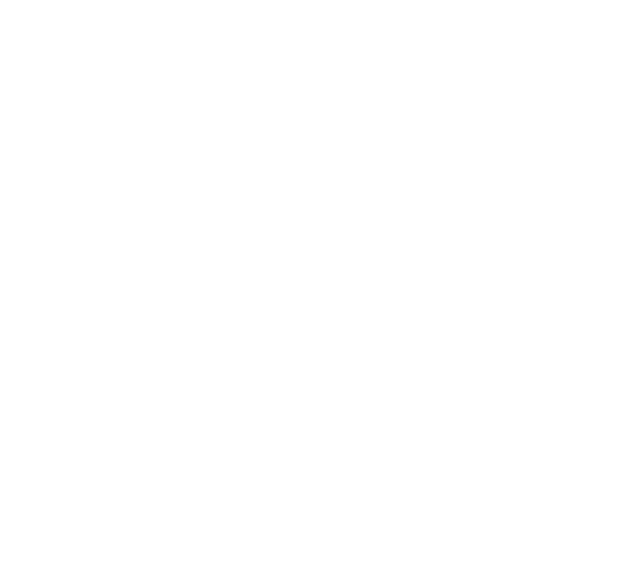
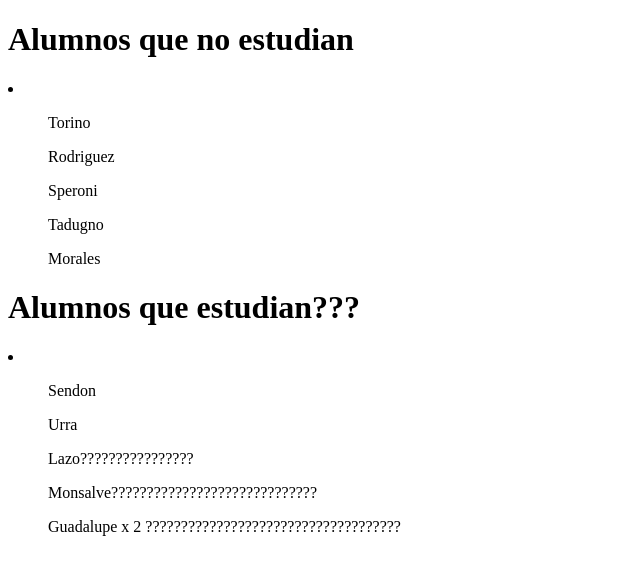
Before and after one commit to ExequielWiedermann/quinto-segunda, a plain HTML site: page index.html in a window 1280 px wide. Shown: the whole page, without its empty margins (0-640 px from the left). Drawn offline with Linux system fonts and the light colour scheme.

Commit message:
Agregando estructura h1

```diff
--- a/index.html
+++ b/index.html
@@ -9,6 +9,23 @@
 </head>
 
 <body>
+    <h1>Alumnos que no estudian</h1>
+    <li>
+        <ol>Torino</ol>
+        <ol>Rodriguez</ol>
+        <ol>Speroni</ol>
+        <ol>Tadugno</ol>
+        <ol>Morales</ol>
+    </li>
+
+    <h1>Alumnos que estudian???</h1>
+    <li>
+        <ol>Sendon</ol>
+        <ol>Urra</ol>
+        <ol>Lazo????????????????</ol>
+        <ol>Monsalve?????????????????????????????</ol>
+        <ol>Guadalupe x 2 ????????????????????????????????????</ol>
+    </li>
 
 </body>
 
```
